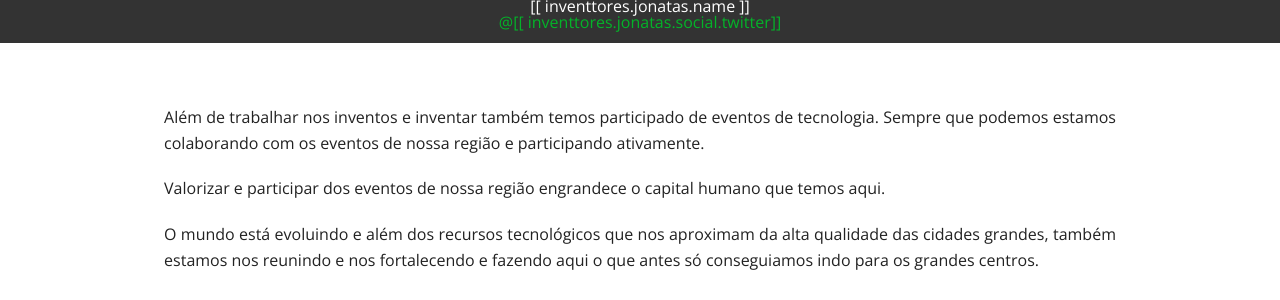
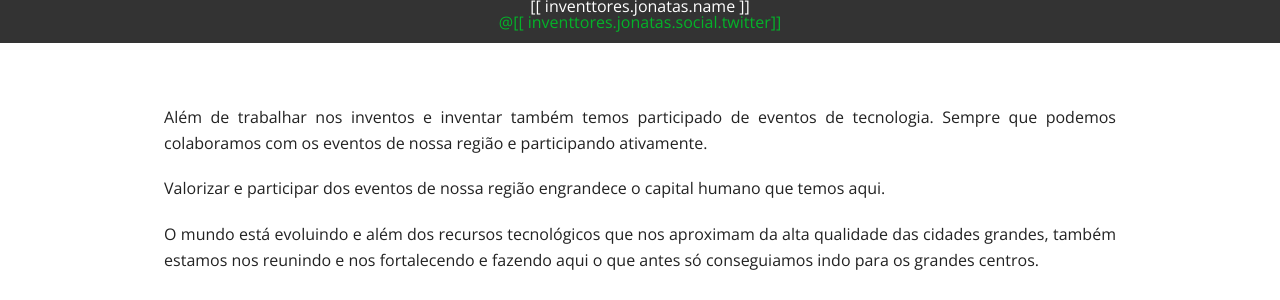
Before and after one commit to inventto/inventto_site, a Jekyll site: the page built from _posts/2014-10-10-cenario-eventos-tecnologia-sudoeste-parana.md, in a window 1280 px wide and 900 px high. Shown: the part 437-737 px from the top of the window. Built offline with Jekyll 4.4.1, drawn with Linux system fonts in a browser that asks for light colours; comment, search, counter and statistics services are not loaded.

Commit message:
fixing gerundio

```diff
--- a/_posts/2014-10-10-cenario-eventos-tecnologia-sudoeste-parana.md
+++ b/_posts/2014-10-10-cenario-eventos-tecnologia-sudoeste-parana.md
@@ -4,7 +4,7 @@
   author: jonatas
 ---
 
-Além de trabalhar nos inventos e inventar também temos participado de eventos de tecnologia. Sempre que podemos estamos colaborando com os eventos de nossa região e participando ativamente.
+Além de trabalhar nos inventos e inventar também temos participado de eventos de tecnologia. Sempre que podemos colaboramos com os eventos de nossa região e participando ativamente.
 
 Valorizar e participar dos eventos de nossa região engrandece o capital humano que temos aqui.
 
```
